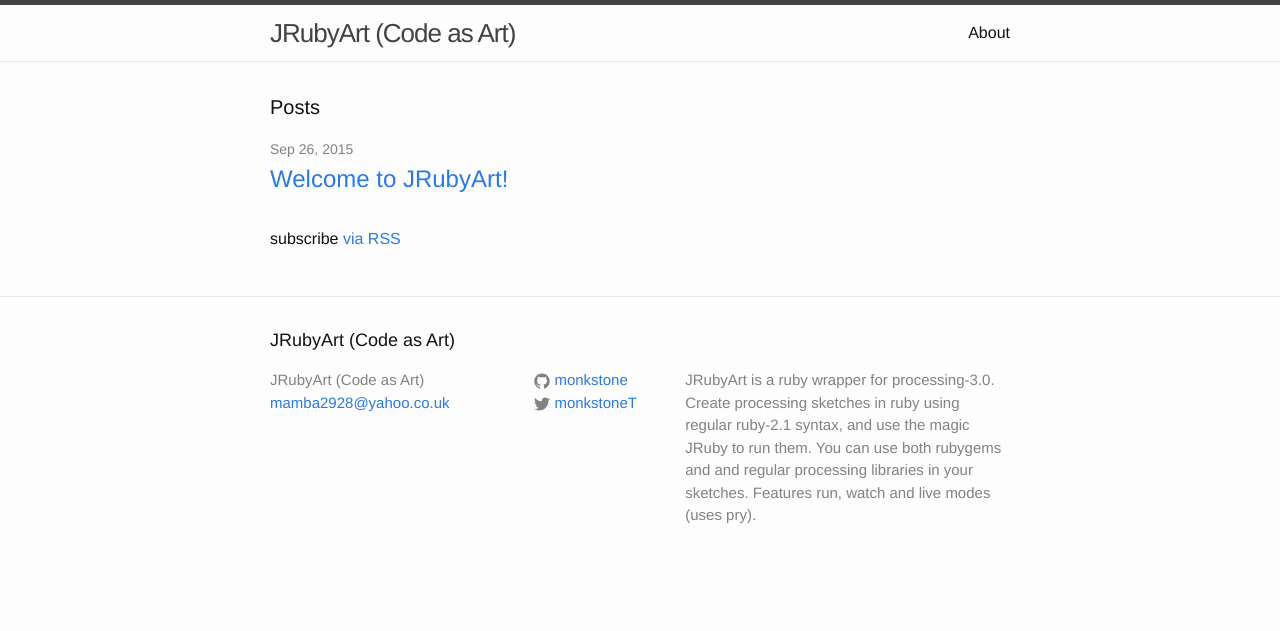
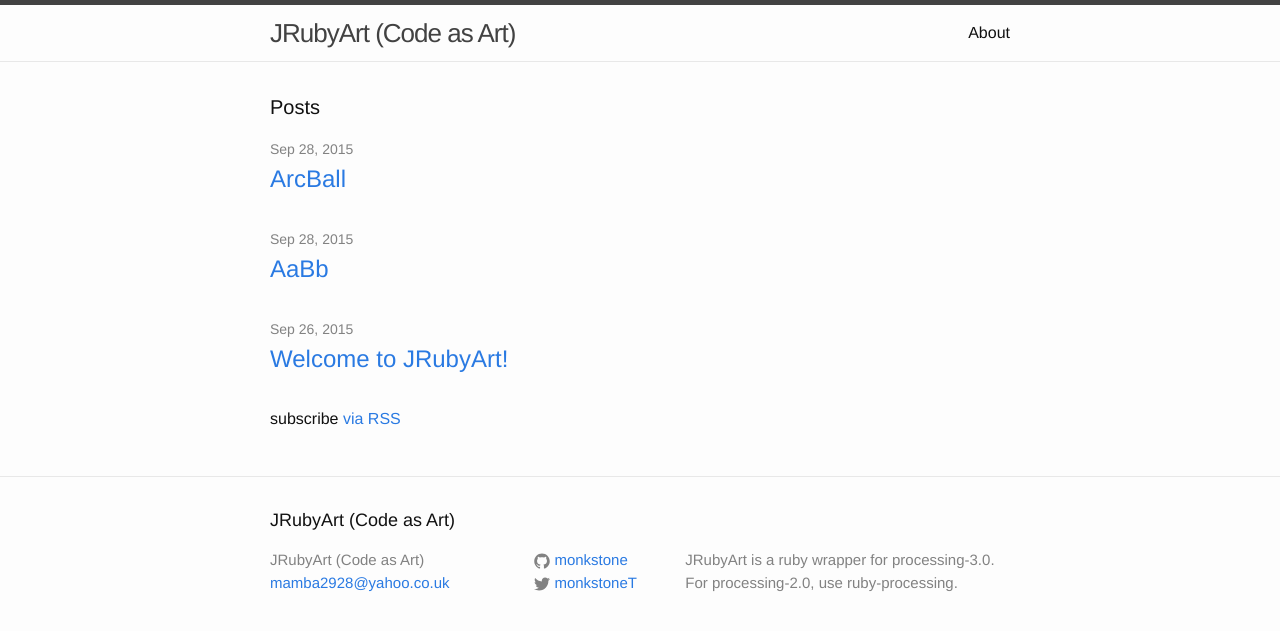
Before and after one commit to ruby-processing/ruby-processing.github.io, a Jekyll site: the page built from index.html, in a window 1280 px wide. Shown: the top 631 px of the page. Built offline with Jekyll 4.4.1, drawn with Linux system fonts in a browser that asks for light colours.

Commit message:
arcball and aabb

```diff
--- a/_config.yml
+++ b/_config.yml
@@ -4,10 +4,8 @@
 title: JRubyArt (Code as Art)
 email: mamba2928@yahoo.co.uk
 description: > # this means to ignore newlines until "baseurl:"
-  JRubyArt is a ruby wrapper for processing-3.0.  Create processing sketches
-  in ruby using regular ruby-2.1 syntax, and use the magic JRuby to run them.
-  You can use both rubygems and and regular processing libraries in your
-  sketches. Features run, watch and live modes (uses pry).
+  JRubyArt is a ruby wrapper for processing-3.0. For processing-2.0, use
+  ruby-processing.
 baseurl: "" # the subpath of your site, e.g. /blog/
 urls:
   bugs: http://github.com/ruby-processing/jruby_art/issues
```
Also changed, not shown: _posts/2015-09-28-aabb.md (added, +29 -0 lines), _posts/2015-09-28-arc_ball.md (added, +33 -0 lines).
